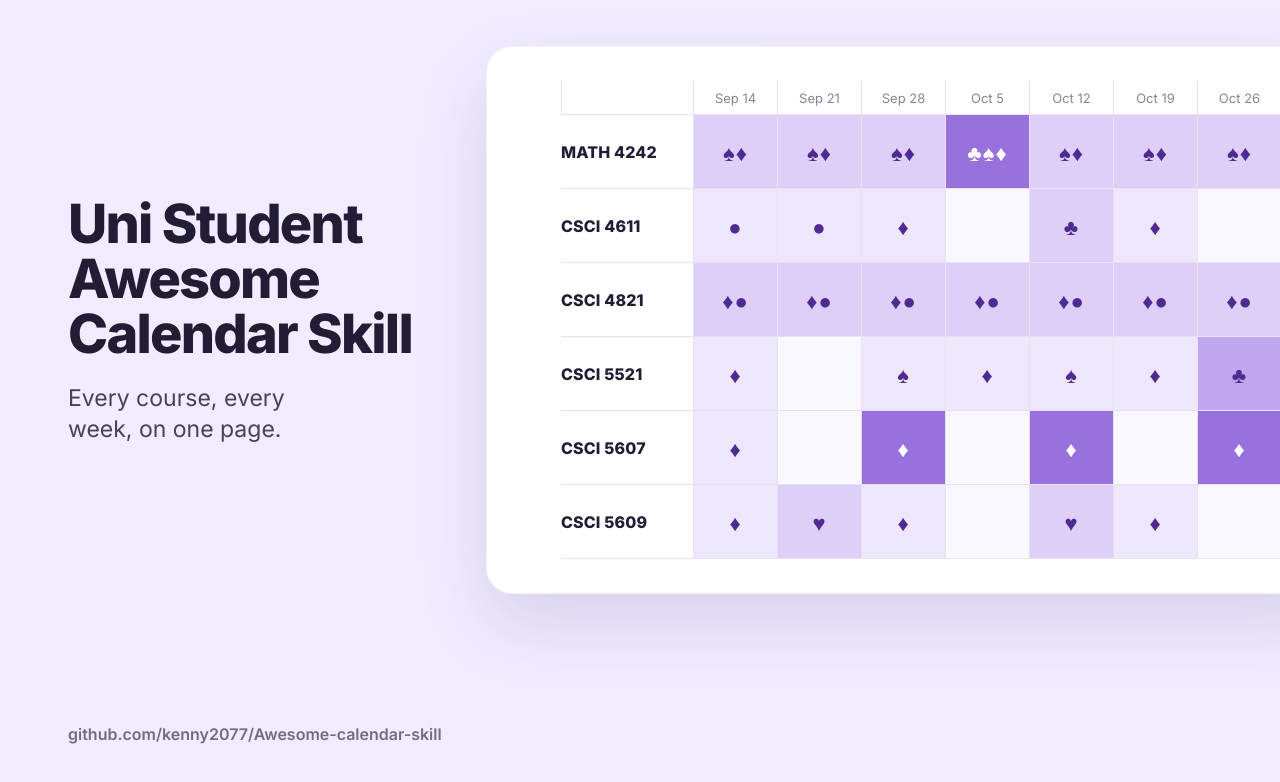
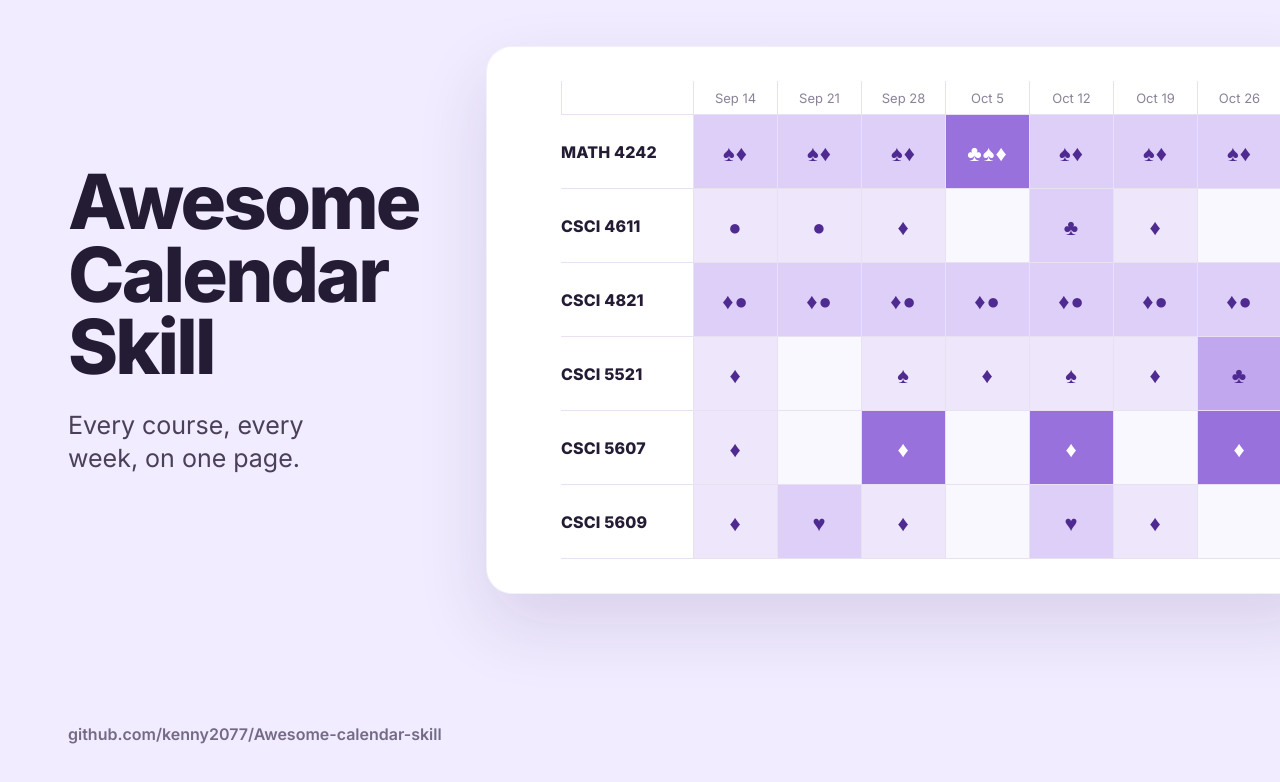
Before and after one commit to kenny2077/Awesome-calendar-skill, a plain HTML site: page docs/assets/social-preview.html in a window 1280 px wide. Shown: the top 782 px of the page. Drawn offline with Linux system fonts and the light colour scheme.

Commit message:
refactor: shorten the name to Awesome Calendar Skill
One name across the repo, the README, the page and the social card. The
shorter wordmark gets the card's type back up to 76px.

Co-Authored-By: Claude Opus 5 <noreply@anthropic.com>

```diff
--- a/docs/assets/social-preview.html
+++ b/docs/assets/social-preview.html
@@ -2,7 +2,7 @@
 <html lang="en">
 <head>
 <meta charset="utf-8" />
-<title>Uni Student Awesome Calendar Skill — social preview</title>
+<title>Awesome Calendar Skill — social preview</title>
 <link rel="preconnect" href="https://fonts.googleapis.com">
 <link rel="preconnect" href="https://fonts.gstatic.com" crossorigin>
 <link href="https://fonts.googleapis.com/css2?family=Inter:wght@400;600;800&display=swap" rel="stylesheet">
@@ -36,14 +36,14 @@
 
   .words{padding:0 0 0 68px}
   h1{
-    font-size:54px;
+    font-size:76px;
     font-weight:800;
-    line-height:1.02;
-    letter-spacing:-.032em;
+    line-height:.96;
+    letter-spacing:-.037em;
   }
   .tagline{
-    margin-top:22px;
-    font-size:23px;
+    margin-top:26px;
+    font-size:25px;
     line-height:1.32;
     font-weight:400;
     color:#4a4059;
@@ -118,7 +118,7 @@
 <body>
 
   <div class="words">
-    <h1>Uni Student<br>Awesome<br>Calendar Skill</h1>
+    <h1>Awesome<br>Calendar<br>Skill</h1>
     <p class="tagline">Every course, every week, on one page.</p>
     <p class="repo">github.com/kenny2077/Awesome-calendar-skill</p>
   </div>
```
Also changed, not shown: index.html (+4 -6 lines), docs/assets/social-preview.png, 1 other file.
